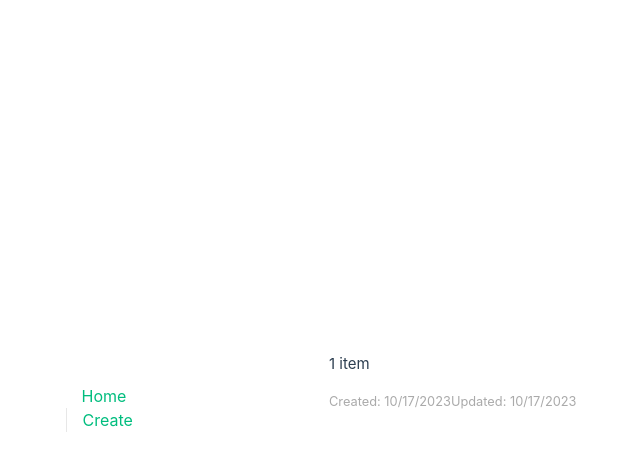
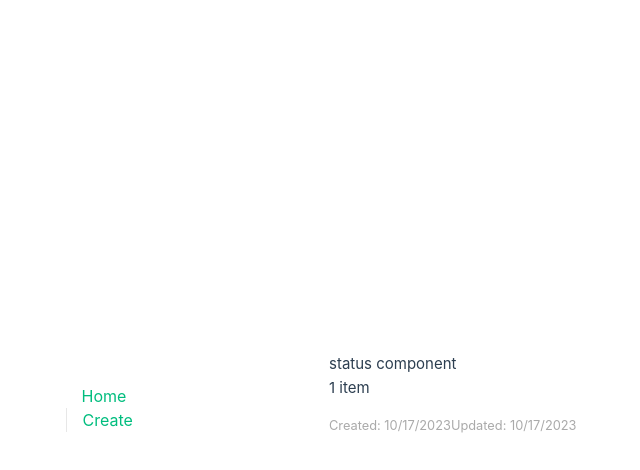
Before and after one commit to kristijan-pajtasev/vue-todo, a Vue app: page / in a window 1280 px wide. Both pictures are taken after a click on the element "1 item". Shown: the top 470 px of the page, without its empty margins (311-951 px from the left). Built offline with nearby package versions, Linux system fonts and the light colour scheme.

Commit message:
init toggle component

```diff
--- a/src/components/ToDoItem.vue
+++ b/src/components/ToDoItem.vue
@@ -1,7 +1,9 @@
 <script>
 import {defineComponent} from 'vue'
+import ToDoStatusToggle from "@/components/ToDoStatusToggle.vue";
 
 export default defineComponent({
+  components: {ToDoStatusToggle},
   // type inference enabled
   props: {},
   mounted() {
@@ -27,6 +29,7 @@ export default defineComponent({
 
 <template>
   <div class="ToDoItem">
+    <ToDoStatusToggle ></ToDoStatusToggle>
     <div>{{ text }}</div>
     <div class="ToDoItem__dateValues">
       <div>Created: {{ displayCreatedDate }}</div>
--- /dev/null
+++ b/src/components/ToDoStatusToggle.vue
@@ -0,0 +1,23 @@
+<script>
+import {defineComponent} from 'vue'
+
+export default defineComponent({
+  // type inference enabled
+  props: {},
+  mounted() {},
+  data() {
+    return {
+    }
+  },
+  computed: {}
+})
+</script>
+
+<template>
+  <div>
+    status component
+  </div>
+</template>
+
+<style scoped>
+</style>
```
